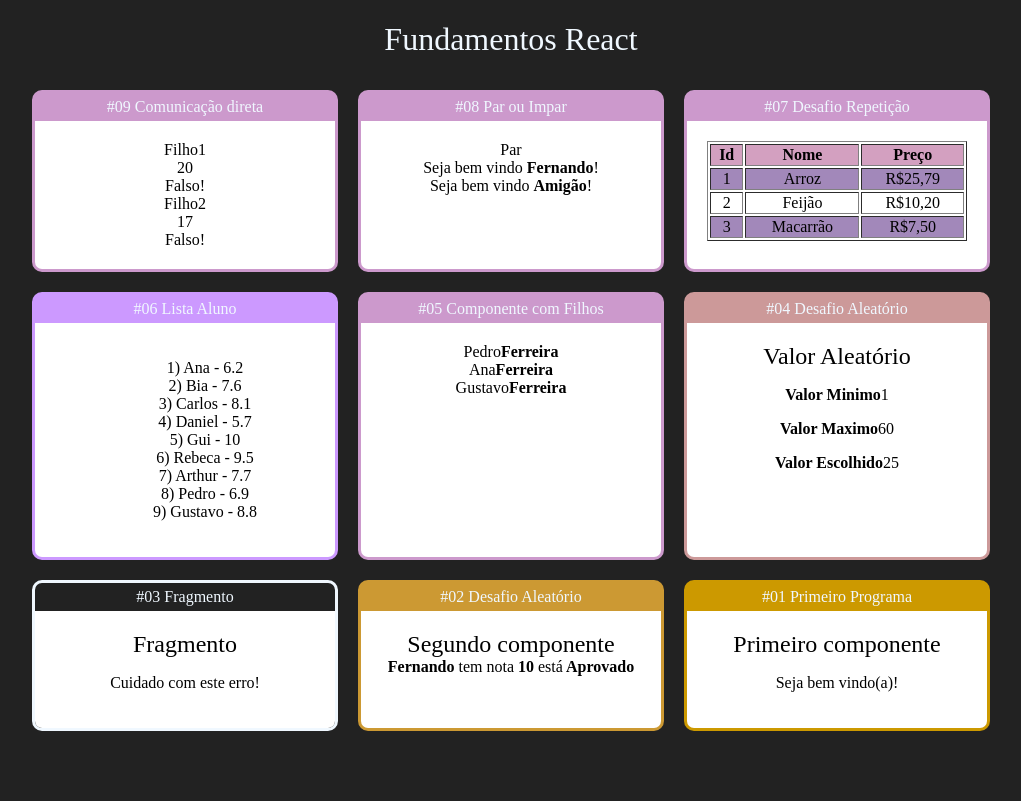
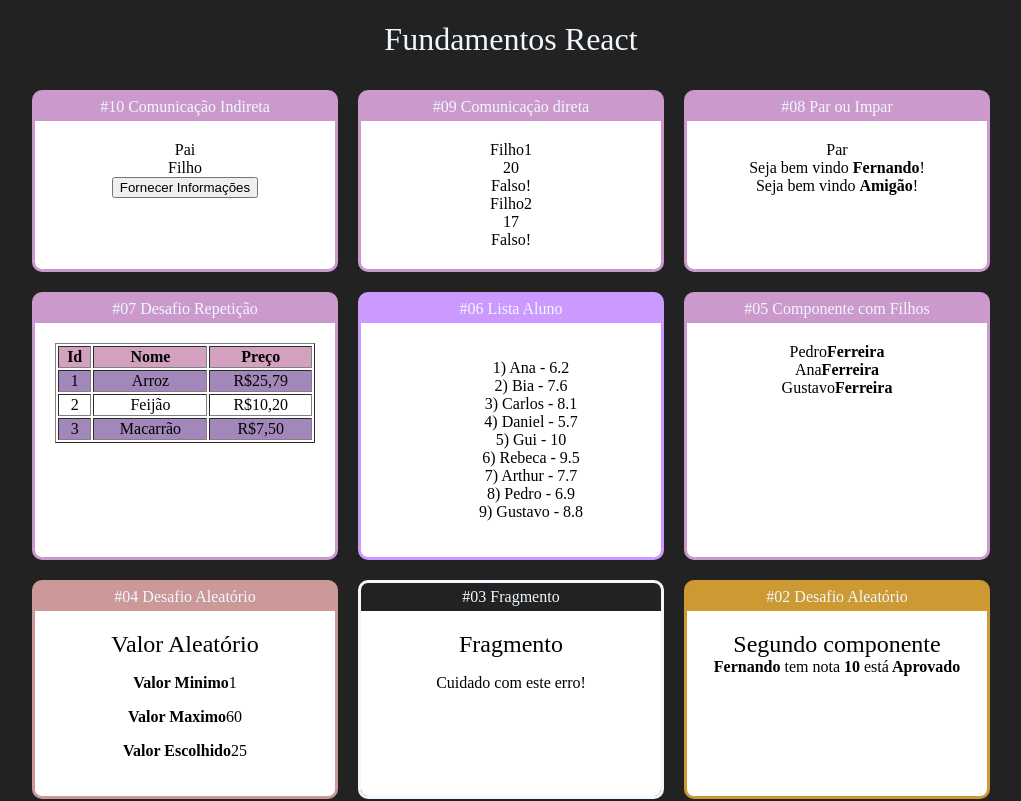
Before and after one commit to fernandoap46/ProjetoReactRedux, a React (Create React App) app in the folder fundamentos-react/: page / in a window 1280 px wide. Shown: the top 801 px of the page, without its empty margins (129-1150 px from the left). Built offline with nearby package versions, Linux system fonts and the light colour scheme.

Commit message:
Comunicação indireta

```diff
--- a/fundamentos-react/src/App.jsx
+++ b/fundamentos-react/src/App.jsx
@@ -1,6 +1,7 @@
 import './App.css'
 import React from "react";
 
+import IndiretaPai from './components/comunicacao/IndiretaPai';
 import Diretapai from './components/comunicacao/Diretapai';
 import UsuarioInfo from './components/condicional/UsuarioInfo';
 import ParImpar from './components/condicional/ParImpar';
@@ -21,6 +22,10 @@
         <div className="App">
             <h1>Fundamentos React</h1>
             <div className="Cards">
+
+                <Card titulo="#10 Comunicação Indireta" color="#CC99CC">
+                    <IndiretaPai></IndiretaPai>
+                </Card>
 
                 <Card titulo="#09 Comunicação direta" color="#CC99CC">
                     <Diretapai></Diretapai>
--- a/fundamentos-react/src/components/comunicacao/Diretapai.jsx
+++ b/fundamentos-react/src/components/comunicacao/Diretapai.jsx
@@ -2,6 +2,7 @@
 import DiretaFilho from "./DiretaFilho";
 
 export default props => {
+
     return(
         <div>
             <DiretaFilho texto="Filho1" numero ={20} boll={true}></DiretaFilho>
--- /dev/null
+++ b/fundamentos-react/src/components/comunicacao/IndiretaFilho.jsx
@@ -0,0 +1,10 @@
+import React from "react";
+
+export default function IndiretaFilho(props) {
+    return(
+        <div>
+            <div>Filho</div>
+            <button onClick={function(e){props.quandoClicar('João',53,true)}} >Fornecer Informações</button>
+        </div>
+    )
+}
--- /dev/null
+++ b/fundamentos-react/src/components/comunicacao/IndiretaPai.jsx
@@ -0,0 +1,14 @@
+import React from "react";
+import IndiretaFilho from './IndiretaFilho'
+
+export default function IndiretaPai (props){
+    function fornecerInformacoes(nome, idade, nerd){
+        console.log(nome,idade, nerd)
+    }
+    return(
+        <div>
+            <div>Pai</div>
+            <IndiretaFilho quandoClicar={fornecerInformacoes} ></IndiretaFilho>
+        </div>
+    )
+}
```
